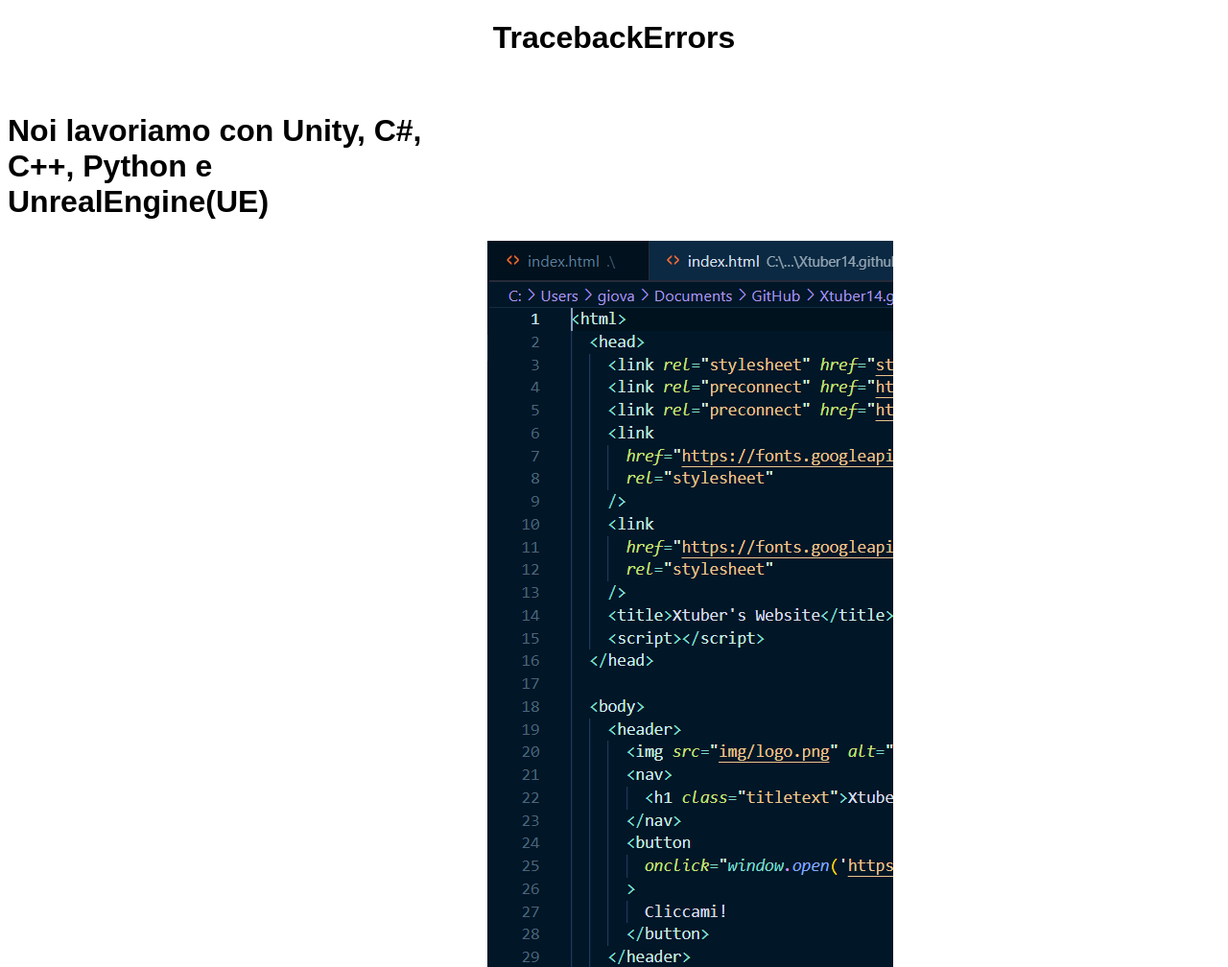
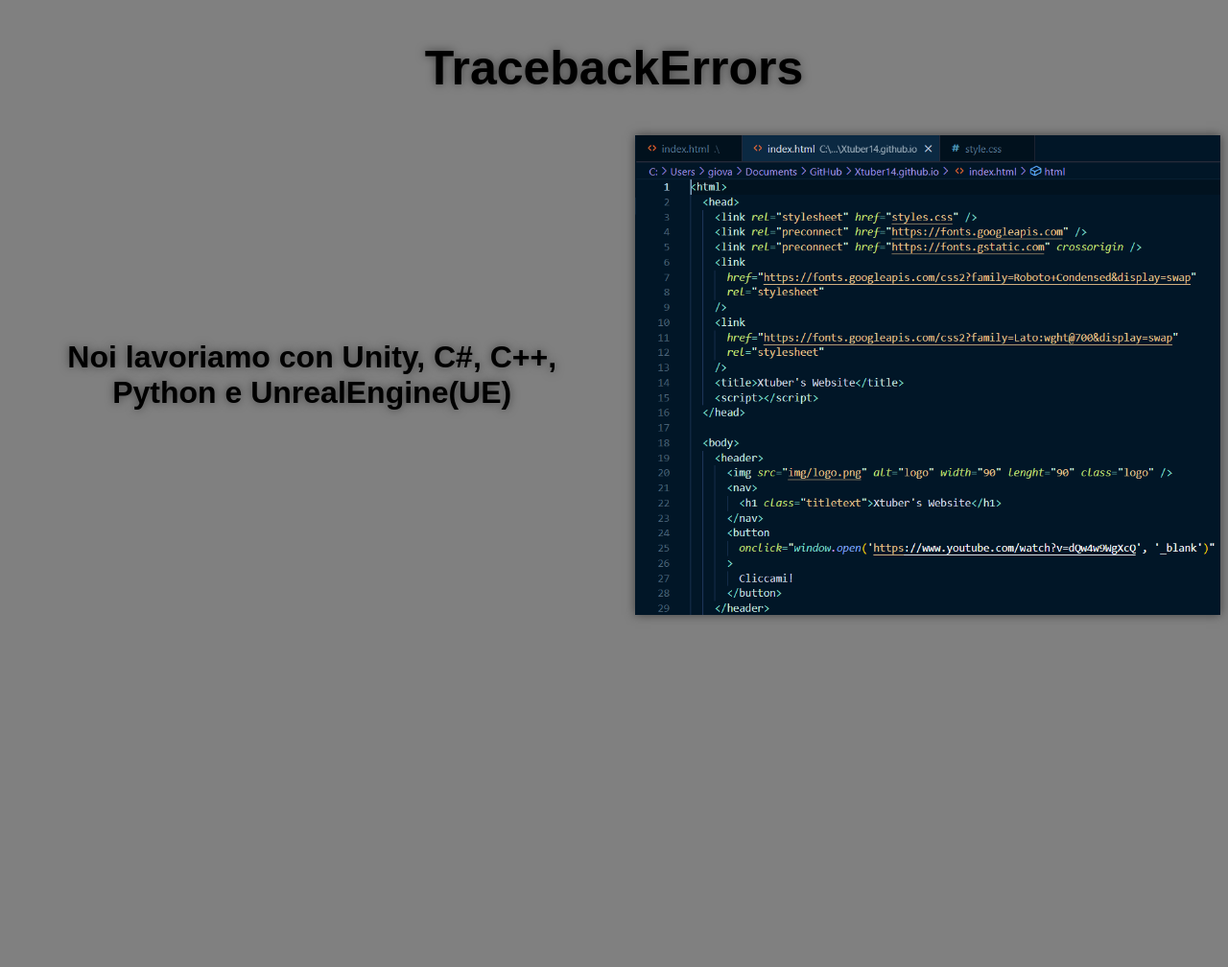
Before and after one commit to TracebackErrors/TracebackErrors.github.io, a plain HTML site: page index.html in a window 1280 px wide. Shown: the whole page at 96% size. After the commit the page ends 800 px from the top, so only its background shows below. Drawn offline with Linux system fonts and the light colour scheme; a web font is replaced by a local one.

Commit message:
Recreation of the most majestic Website!
Added Nav, Dir basic things!

```diff
--- a/index.html
+++ b/index.html
@@ -7,14 +7,16 @@
     <link href="https://fonts.googleapis.com/css2?family=Mooli&display=swap" rel="stylesheet">
     <link rel="stylesheet" href="style.css">
 </head>
-<body>
+<body bgcolor="gray">
+   <nav>
     <h1 class="MainTitle">TracebackErrors</h1>
-    <h1 class="CodeDescription">Noi lavoriamo con Unity, C#, C++, Python e UnrealEngine(UE)</h1>
-    <img src="img/code.png" class="imgcode">
+   </nav>
+    <div class="container">
+        <div class="text-container">
 
+            <h1 class="CodeDescription">Noi lavoriamo con Unity, C#, C++, Python e UnrealEngine(UE)</h1>
+        </div>
+        <img src="img/code.png" class="imgcode" height="500">
+    </div>
 </body>
-
-
-
-
 </html>
--- a/style.css
+++ b/style.css
@@ -1,15 +1,30 @@
+.container {
+    display: flex;
+    justify-content: center;
+    align-items: center;
+}
+
+.text-container {
+    flex: 1;
+    text-align: center;
+    margin-right: 20px; /* Adjust the margin as needed */
+    padding: 20px; /* Add padding to create space for the shadow */
+}
+
 .MainTitle {
     font-family: 'Mooli', sans-serif;
     text-align: center;
-
+    font-size: 50px;
+    text-shadow: 0 0 10px rgba(0, 0, 0, 0.5); /* Add a shadow to the text */
 }
 
 .CodeDescription {
     font-family: 'Mooli', sans-serif;
-    margin-top: 60px;
-    margin-right: 800px;
+    text-shadow: 0 0 10px rgba(0, 0, 0, 0.5);
 }
 
 .imgcode {
-    object-position: 500px;
+    height: 500px; /* Set the height of the image */
+    float: left;
+    box-shadow: 0 0 10px rgba(0, 0, 0, 0.5); /* Add a shadow to the image */
 }
```
